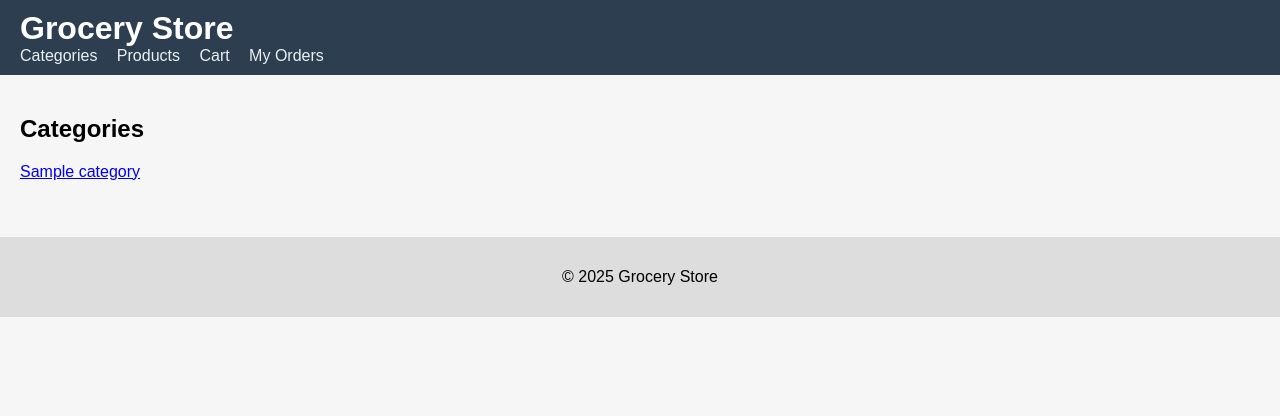
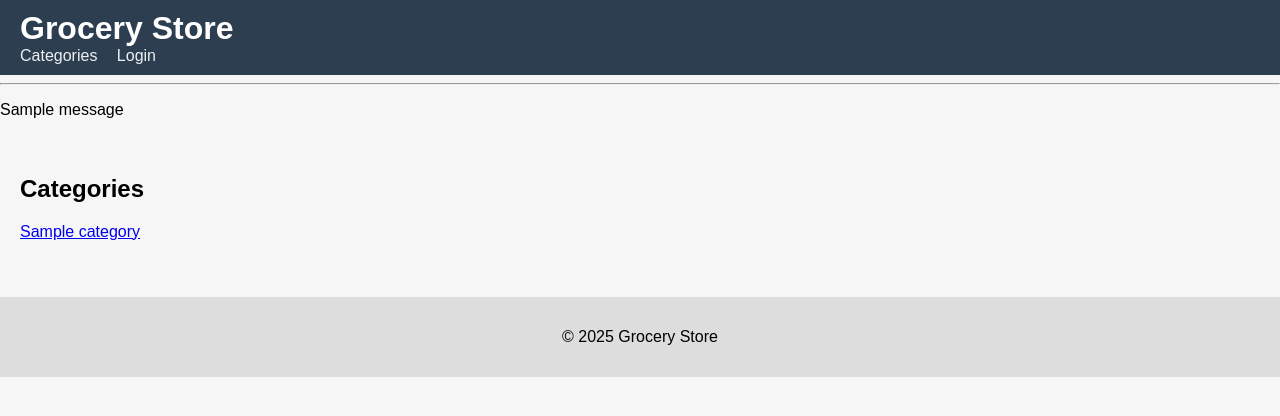
Before and after one commit to aman7433/grocery_store, a Django app: page / in a window 1280 px wide. Shown: the top 416 px of the page. Run offline with Django 4.2, Linux system fonts and the light colour scheme; tables that the repository leaves empty hold one stand-in row (values such as "Sample post"); one stand-in notice (Sample message) is shown.

Commit message:
5th-june

```diff
--- a/grocery/urls.py
+++ b/grocery/urls.py
@@ -22,9 +22,8 @@ from django.contrib.auth import views as views_auth  # ← built-in login/logout
 # from shop.views import sign_up
 urlpatterns = [
     path('admin/', admin.site.urls),
-    path('accounts/login/',  views_auth.LoginView.as_view(
-            template_name='registration/login.html'),  name='login'),
-    path('accounts/logout/', views_auth.LogoutView.as_view(),               name='logout'),
+    path('accounts/login/',  views_auth.LoginView.as_view(template_name='shop/login.html'),  name='login'),
+    path('accounts/logout/', views_auth.LogoutView.as_view(),name='logout'),
     # path('accounts/signup/', views.signup, name='signup'),
 
 
--- a/shop/templates/shop/base.html
+++ b/shop/templates/shop/base.html
@@ -11,11 +11,28 @@
         <h1>Grocery Store</h1>
         <nav>
             <a href="{% url 'category_list' %}">Categories</a>
-            <a href="{% url 'product_list' %}">Products</a>
-            <a href="{% url 'view_cart' %}">Cart</a>
-            <a href="{% url 'order_list' %}">My Orders</a>
+            {% if user.is_authenticated %}
+                <a href="{% url 'product_list' %}">Products</a>
+                <a href="{% url 'view_cart' %}">Cart</a>
+                <a href="{% url 'order_list' %}">My Orders</a>
+                <a href="{% url 'logout' %}">Logout</a>
+            {% else %}
+                <a href="{% url 'login' %}">Login</a>
+                <a href="{% url 'signup' %}"></a>
+            {% endif %}
         </nav>
     </header>
+
+    <hr>
+
+    {% if messages %}
+      <ul>
+        {% for message in messages %}
+          <li>{{ message }}</li>
+        {% endfor %}
+      </ul>
+    {% endif %}
+
     <main>
         {% block content %}
         {% endblock %}
--- a/shop/templates/shop/ sign_up.html
+++ b/shop/templates/shop/sign_up.html
@@ -1,4 +1,4 @@
-{% extends "base.html" %}
+{% extends "shop/base.html" %}
 {% load static %}
 
 {% block content %}
```
